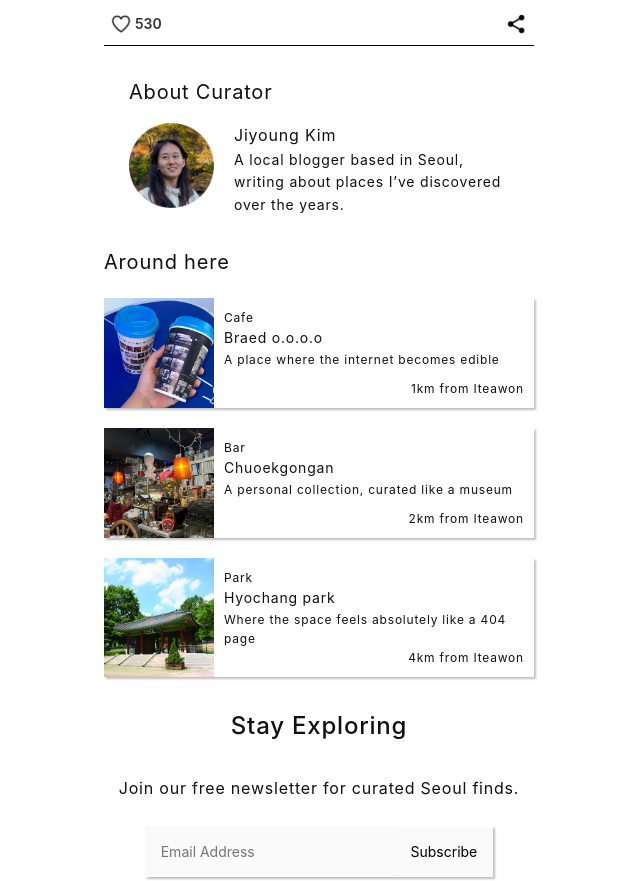
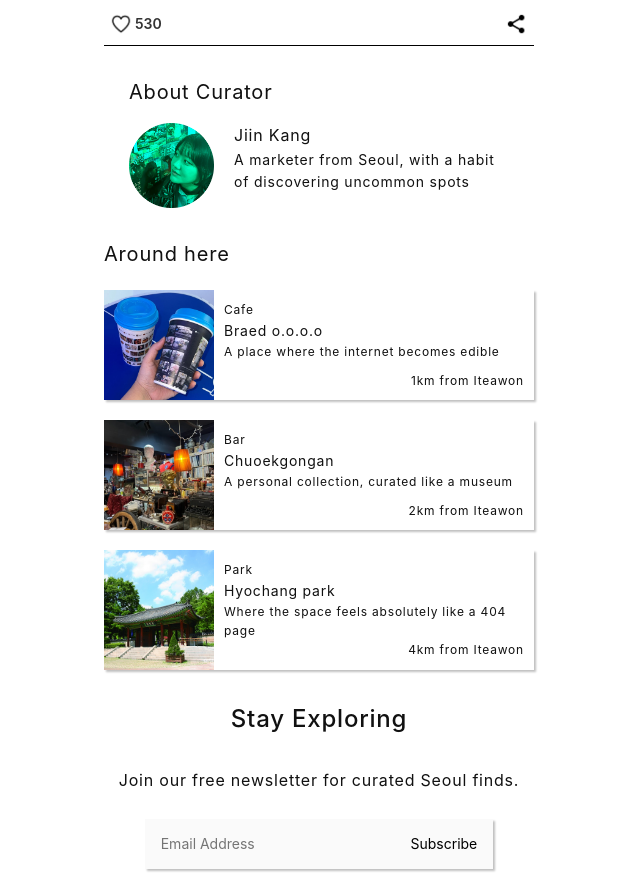
Before and after one commit to Gayoung-Han/hidden-seoul, a plain HTML site: page pages/place-desc3.html in a window 1280 px wide. Shown: the part 3700-4581 px from the top of the page, without its empty margins (321-961 px from the left). Drawn offline with Linux system fonts and the light colour scheme.

Commit message:
updated curator pics

```diff
--- a/pages/place-desc3.html
+++ b/pages/place-desc3.html
@@ -84,10 +84,10 @@
   <div>
 <h3 class="article-curator-profile-top">About Curator</h3>
 <div class="article-curator-profile-bottom">
-  <img class="curator-profile" src="../assets/images/photos/curator1.png" alt="curator Jiyoung Kim">
+  <img class="curator-profile" src="../assets/images/photos/curator3.png" alt="curator Jiin">
   <div class="article-curator-profile-detail">
-    <a href="../pages/404-page.html"><p>Jiyoung Kim</p></a>
-    <p class="sub-text">A local blogger based in Seoul, writing about places I’ve discovered over the years.</p>
+    <a href="../pages/404-page.html"><p>Jiin Kang</p></a>
+    <p class="sub-text">A marketer from Seoul, with a habit of discovering uncommon spots</p>
   </div>
 </div>
   </div>
```
Also changed, not shown: pages/place-desc2.html (+2 -2 lines), assets/images/photos/curator2.png (added), assets/images/photos/curator3.png (added).
